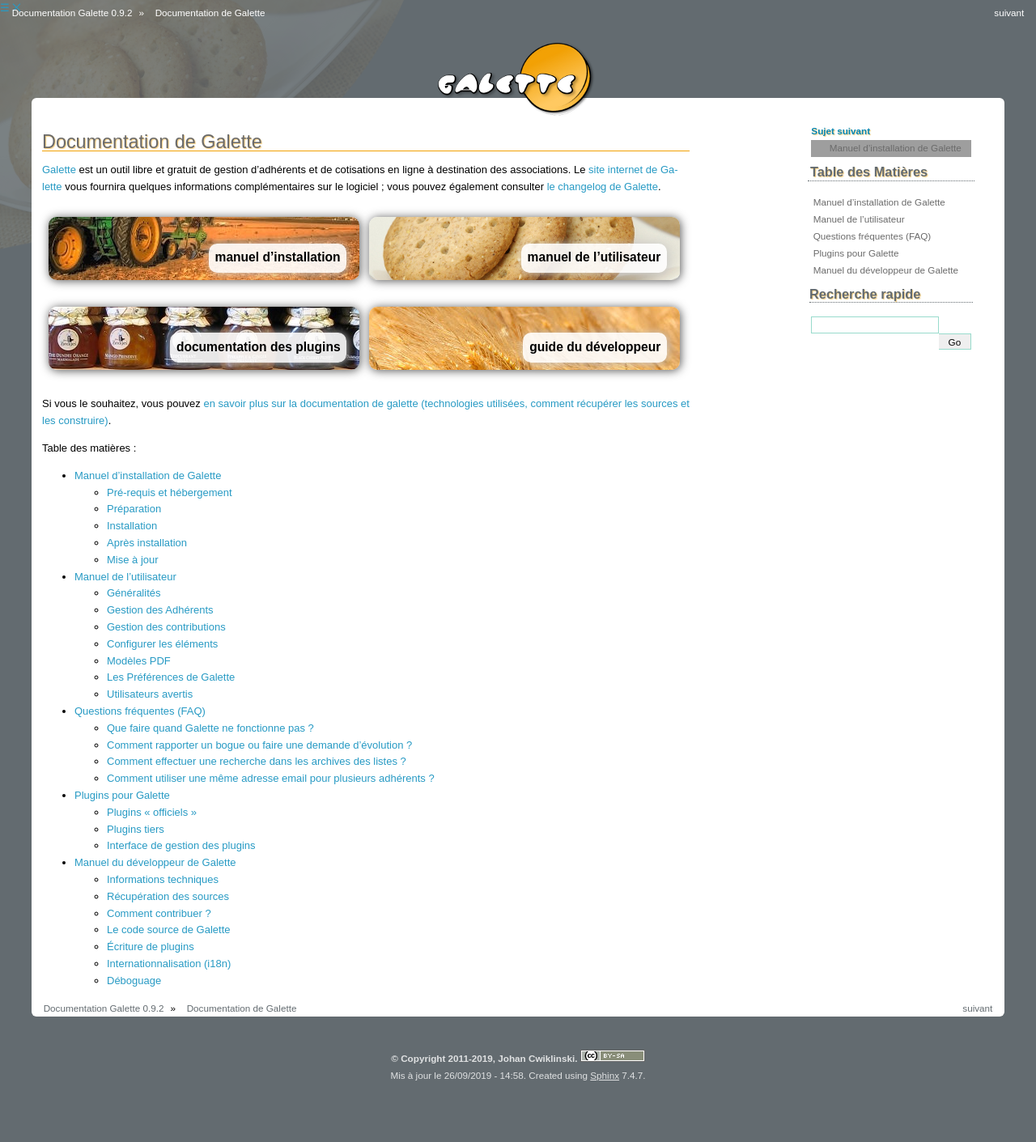
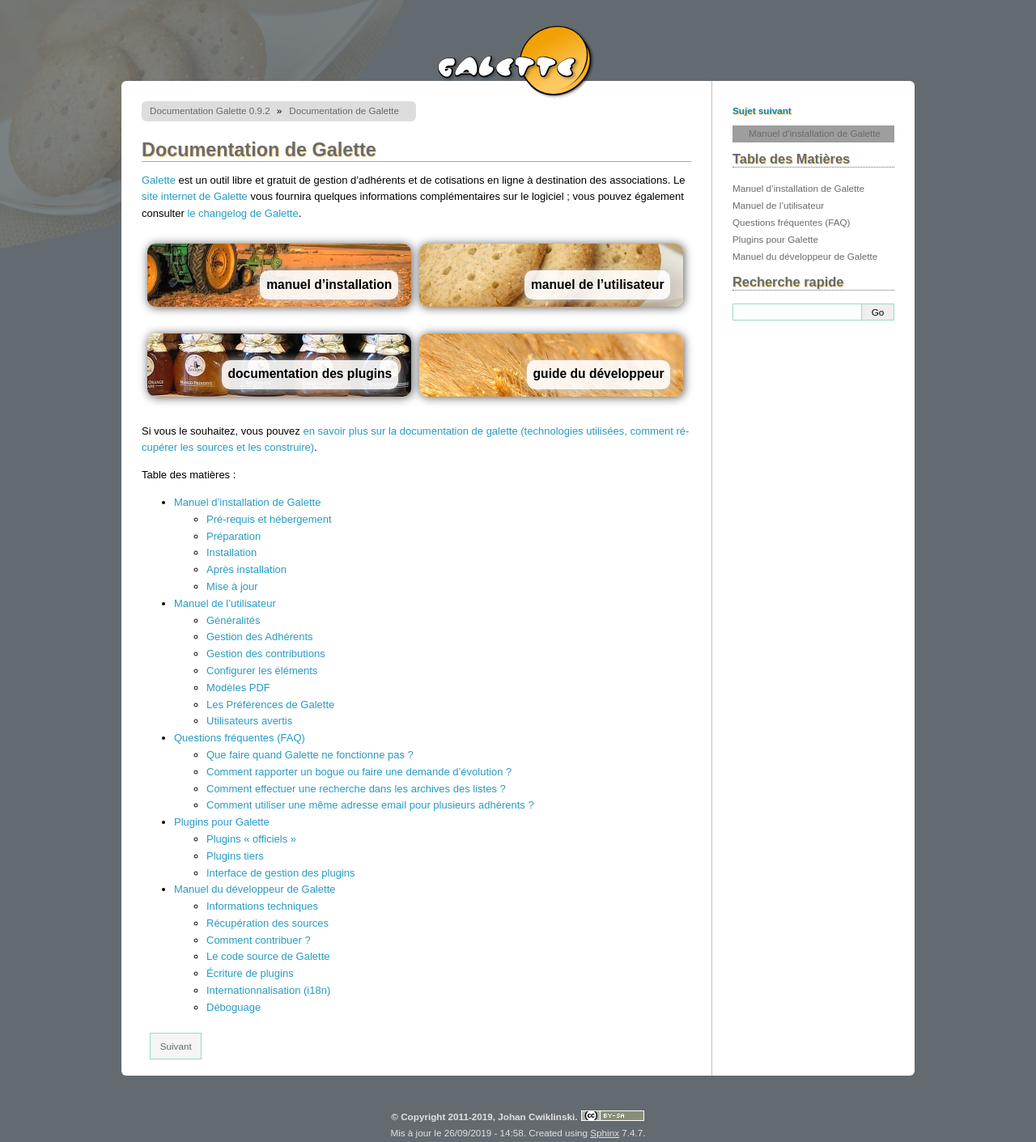
Before and after one commit to galette/galettedoc, a Sphinx documentation site: the page built from source/index.rst, in a window 1280 px wide. Shown: the whole page at 81% size. Built offline with Sphinx 7.4.7, drawn with Linux system fonts in a browser that asks for light colours; before the commit the page ends 1340 px from its top, so only the background shows below that; grey boxes are pictures that could not be loaded.

Commit message:
Various layout and styles improvements

```diff
--- a/source/_styles/static/galette.css
+++ b/source/_styles/static/galette.css
@@ -13,7 +13,7 @@
     background: #636B70 url(images/bg.png) top left no-repeat;
     padding: 0;
     margin: 0;
-    font-family: /*Tahoma, */sans-serif;
+    font-family: Arial, sans-serif;
     font-size: 0.8125em;
     line-height: 160%;
 }
@@ -28,11 +28,12 @@
     clear:both;
 }
 
-.related ul {
+div.related ul {
     list-style: none;
     display:inline;
     margin: 0;
     padding: 0;
+    line-height: 125%;
 }
 
 .related ul li {
@@ -45,15 +46,9 @@
     display:inline;
 }
 .related a {
-    text-decoration: none;
     border-bottom: none;
-    padding: 0 0.4em;
+    padding: 0 0.4em 0 0;
     color:#636b70!important;
-}
-
-#page div.related:first-child a:hover {
-    box-shadow: 0 0 5px 5px #888;
-    text-decoration:none;
 }
 
 .related li {
@@ -68,28 +63,31 @@
     float:right;
     margin-left:0;
     padding: 0 25px;
+    width: 200px;
 }
 
+div.sphinxsidebar ul li.current > a {
+    font-weight: bold;
+}
+
+div.sphinxsidebar ul li.current.toctree-l1 > a {
+    font-size: 1.1em;
+}
 div.sphinxsidebar ul ul, div.sphinxsidebar ul.want-points {
     margin-left: 10px;
 }
 
 .document{
-    margin:1em 280px 0 1em;
+    margin:0 250px 0 0;
 }
 
-.sphinxsidebarwrapper {
-    padding:.5em!important;
-    margin:.5em;
+div.sphinxsidebarwrapper {
+    padding: 15px 0 0 0;
+    margin: 0;
 }
 
 .sphinxsidebarwrapper * {
-    margin:0 .2em;
     padding: 0;
-}
-
-.sphinxsidebarwrapper ul {
-    margin-bottom: .5em;
 }
 
 .sphinxsidebarwrapper form * {
@@ -116,6 +114,9 @@
 .sphinxsidebarwrapper p.topless {
     padding-left: 20px;
     background: url(images/next.png) 0 50% no-repeat;
+}
+.sphinxsidebarwrapper p.topless.previous {
+    background-image: url(images/previous.png);
 }
 
 .sphinxsidebarwrapper a {
@@ -216,12 +217,12 @@
 h4,
 h5 {
     border: none;
-    font-weight: normal;
+    font-weight: bold;
     color: #666;
     background-color: inherit;
     font-size: 100%;
-    margin: 0 0 1em 0;
-    padding: 0.5em 0 0 0;
+    line-height: 115%;
+    margin: .5em 0 .3em 0;
     clear: left;
 }
 
@@ -237,7 +238,7 @@
 
 h2, h3, h4 {
     color: #0486B5;
-    margin: .5em 0 .3em;
+    margin: 1.25em 0 .3em;
     text-shadow: 1px 1px 1px rgba(242, 161, 4, 0.5);
 }
 
@@ -245,7 +246,6 @@
 h1 {
     font-size: 180%;
     /*padding:0 0 0 20px;*/
-    margin:.5em 0 .3em;
     /*background:url(images/gbullet2.png) 0 50% no-repeat;*/
     text-shadow: 1px 1px 1px rgba(242, 161, 4, 0.5);
     color: #6B6B6B;
@@ -253,19 +253,15 @@
 }
 h2 {
     font-size: 160%;
-    margin-left: 10px;
 }
 h3 {
     font-size: 150%;
-    margin-left: 20px;
 }
 h4 {
     font-size: 140%;
-    margin-left: 35px;
 }
 h5 {
     font-size: 130%;
-    margin-left: 50px;
 }
 
 /* --------------- Links ------------------ */
@@ -488,6 +484,7 @@
 #header{
     position:relative;
     height: 100px;
+    z-index: 100;
 }
 
 #login__bar{
@@ -510,13 +507,27 @@
 }
 
 #page {
+    position: relative;
     padding: 0;
     margin: 0 auto;
     background-color: #fff;
     border-radius: 6px;
-    padding: 20px 0 0;
-    margin: 0 3em;
-    min-width: 980px;
+    max-width: 980px;
+}
+
+.documentwrapper {
+    padding: 60px 25px;
+    border-right: 1px solid #bfbfbf;
+}
+
+#tests-unitaires {
+  clear: both;
+}
+
+#tests-unitaires::after {
+    display: block;
+    content: '';
+    clear: both;
 }
 
 #doku__footer{
@@ -546,6 +557,10 @@
 }
 #footer a {
     text-decoration: underline;
+}
+
+.licbutton {
+    vertical-align: text-bottom;
 }
 
 /** Header related */
@@ -958,16 +973,64 @@
 
 #page div.related:first-child {
     position: absolute;
-    top: .5em;
-    left:0;
+    z-index: 200;
+    top: 25px;
+    left: 25px;
     background:none;
-    color: white;
+    width: auto;
 }
 
-#page div.related:first-child a{
-    color: white!important;
+#page div.related:first-child ul {
+    display: block;
+    background: #ddd;
+    border-radius: 6px;
+    margin: 0 275px 0 0;
+    padding: 5px 10px;
 }
 
+#page div.related:first-child .right {
+    display: none;
+}
+
+#page div.related:last-child {
+    position: absolute;
+    bottom: 25px;
+    left: 25px;
+    background:none;
+    width: auto;
+}
+
+#page div.related:last-child ul {
+    padding: 5px 10px;
+    margin: 0 250px 0 0;
+}
+
+#page div.related:last-child .right {
+    float: none;
+    color: transparent;
+    margin: 0;
+}
+
+#page div.related:last-child .right a {
+    padding: .75em 1em;
+    border: 1px solid #98dbcc;
+    text-transform: capitalize;
+    background: #f6f5f4;
+}
+
+#page div.related:last-child .right a:hover {
+    background: #fff;
+    text-decoration: none;
+}
+
+#page div.related:last-child li.right:nth-child(2) {
+    /*margin-right: 0;*/
+    float: left;
+}
+
+#page div.related:last-child .nav-item {
+    display: none;
+}
 
 /** Mobile devices */
 @media (max-width: 767px) {
@@ -975,9 +1038,8 @@
         min-width: unset;
     }
 
-    #page {
-        margin: 0 .2em;
-        min-width: auto;
+    #wrapper {
+        overflow: hidden;
     }
 
     /** Responsive menu */
@@ -985,8 +1047,10 @@
         float: none;
         position: absolute;
         min-height: 100vh;
-        padding: 0;
-        margin-top:20px;
+    }
+
+    div.sphinxsidebarwrapper {
+        padding-top: 72px;
     }
 
     .document {
@@ -996,31 +1060,33 @@
         transform: translateX(0) translateZ(0);
         transition: transform .2s;
         will-change: transform;
+        border-radius: 6px;
+    }
+
+    .documentwrapper {
+        border-right: 0;
     }
 
     /* Button deco */
     [class^="nav-button"] {
         display: block;
-        z-index: 1;
-        height: 1.5rem;
-        width: 1.5rem;
-        background-color: transparent;
-        background-image: linear-gradient(to right, #333, #333),
-        linear-gradient(to right, #333, #333),
-        linear-gradient(to right, #333, #333);
-        background-position: center top, center, center bottom;
-        background-repeat: no-repeat;
-        background-size: 1.5rem .3rem;
-        padding: 0;
-        outline: 0;
-        border: 0;
+        width: 75px;
+        height: 60px;
+        z-index: 200;
         cursor: pointer;
         -webkit-tap-highlight-color:rgba(0,0,0,0);
-        float:left;
-        margin-top: .2em;
-        margin-left: .3em;
         position: absolute;
-        top: -2em;
+        top: 1.5rem;
+        font-size: 250%;
+        color: #fff;
+        text-decoration: none;
+        text-align: center;
+    }
+
+    a.nav-button-close,
+    a.nav-button-open {
+        color: #fff;
+        text-decoration: none;
     }
 
     /* here's goes the push left effect */
@@ -1037,12 +1103,9 @@
         display: block;
     }
 
-    div.admonition,
-    .docs {
-      width: auto;
-      display: block;
+    #page div.related:first-child ul {
+        margin: 0 25px 0 0;
     }
-
     #footer {
         margin-top:.5em;
     }
@@ -1056,18 +1119,25 @@
         padding-left: 1.5em;
     }
 
-    .sphinxsidebarwrapper {
-        margin: 0;
-        padding: 0 .2em!important;
-    }
-
-    .sphinxsidebarwrapper h3 {
-      margin-top:.3em;
-      margin-bottom: .2em;
-      border: none;
-    }
-
     form.search {
         display: block;
     }
 }
+
+@media (min-width: 768px) {
+    [class^="nav-button"] {
+        display: none;
+    }
+}
+
+@media (max-width: 979px) {
+    #page {
+        border-radius: 0;
+    }
+
+    div.admonition,
+    .docs {
+      width: auto;
+      display: block;
+    }
+}
--- /dev/null
+++ b/source/_styles/templates/galette/relations.html
@@ -0,0 +1,19 @@
+{#
+    basic/relations.html
+    ~~~~~~~~~~~~~~~~~~~~
+
+    Sphinx sidebar template: relation links.
+
+    :copyright: Copyright 2007-2019 by the Sphinx team, see AUTHORS.
+    :license: BSD, see LICENSE for details.
+#}
+{%- if prev %}
+  <h4>{{ _('Previous topic') }}</h4>
+  <p class="topless previous"><a href="{{ prev.link|e }}"
+                        title="{{ _('previous chapter') }}">{{ prev.title }}</a></p>
+{%- endif %}
+{%- if next %}
+  <h4>{{ _('Next topic') }}</h4>
+  <p class="topless"><a href="{{ next.link|e }}"
+                        title="{{ _('next chapter') }}">{{ next.title }}</a></p>
+{%- endif %}
```
Also changed, not shown: source/_styles/static/images/previous.png (added).
